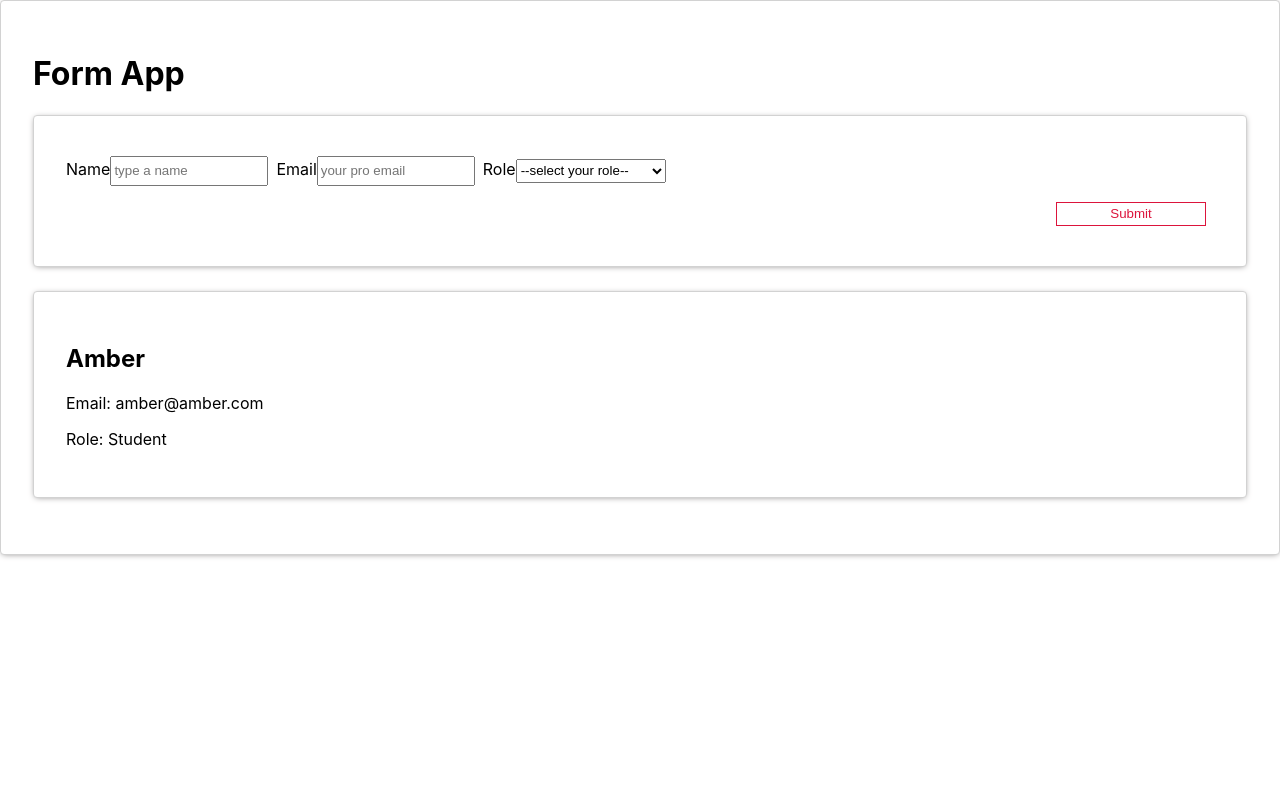
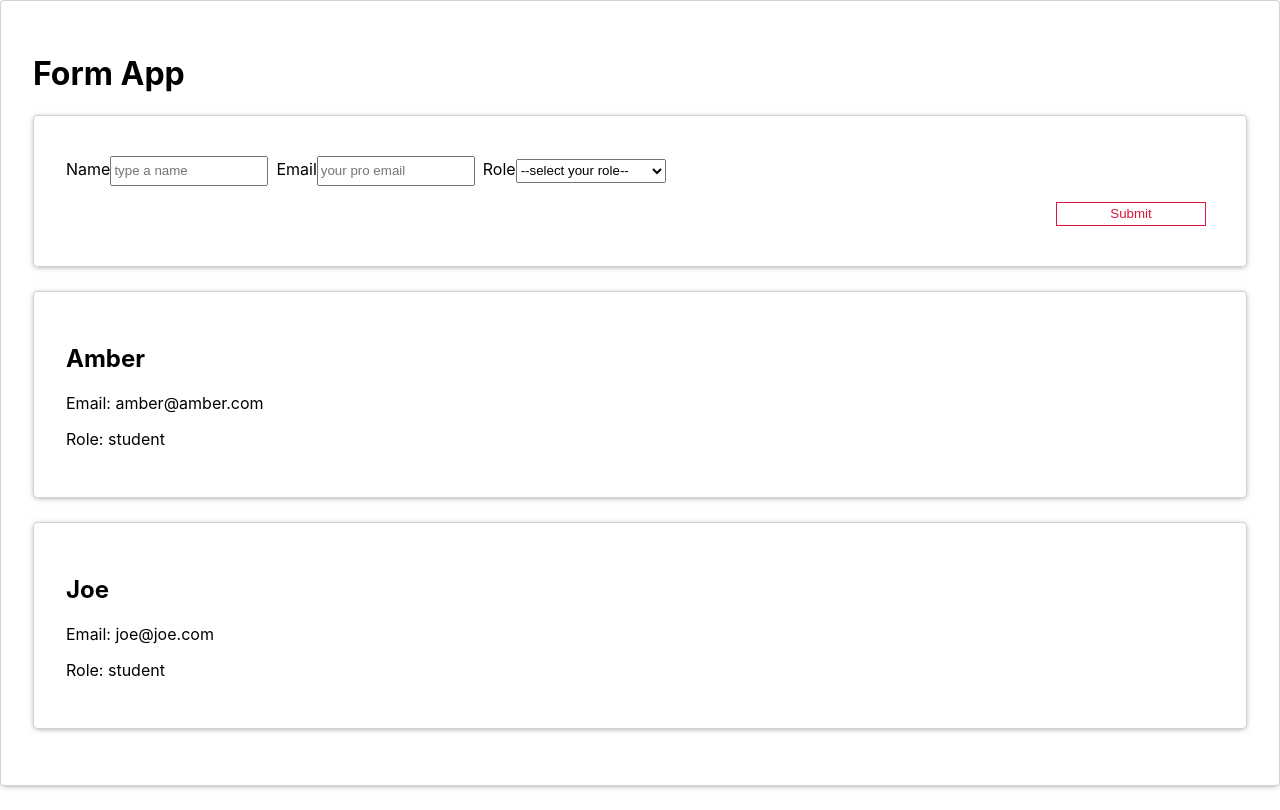
Before and after one commit to bloominstituteoftechnology/team-builder, a React (Create React App) app in the folder team-builder/: page / in a window 1280 px wide. Built offline with nearby package versions, Linux system fonts and the light colour scheme.

Commit message:
completed mvp

```diff
--- a/team-builder/src/App.js
+++ b/team-builder/src/App.js
@@ -3,6 +3,10 @@ import axios from '/Users/joehernandez/team-builder/team-builder/src/axios/index
 import Form from './Form'
 import './App.css';
 import TeamMember from './TeamMember'
+
+
+
+
 
 const initialFormValues = {
   name: '',
--- a/team-builder/src/axios/index.js
+++ b/team-builder/src/axios/index.js
@@ -5,8 +5,15 @@ const initialTeamMembersList = [
         id: uuid(),
         name: 'Amber',
         email: 'amber@amber.com',
-        role: 'Student',
+        role: 'student'
     },
+    {
+        id: uuid(),
+        name: 'Joe ',
+        email: 'joe@joe.com',
+        role: 'student'
+
+    }
 ]
 
 export default {
```
